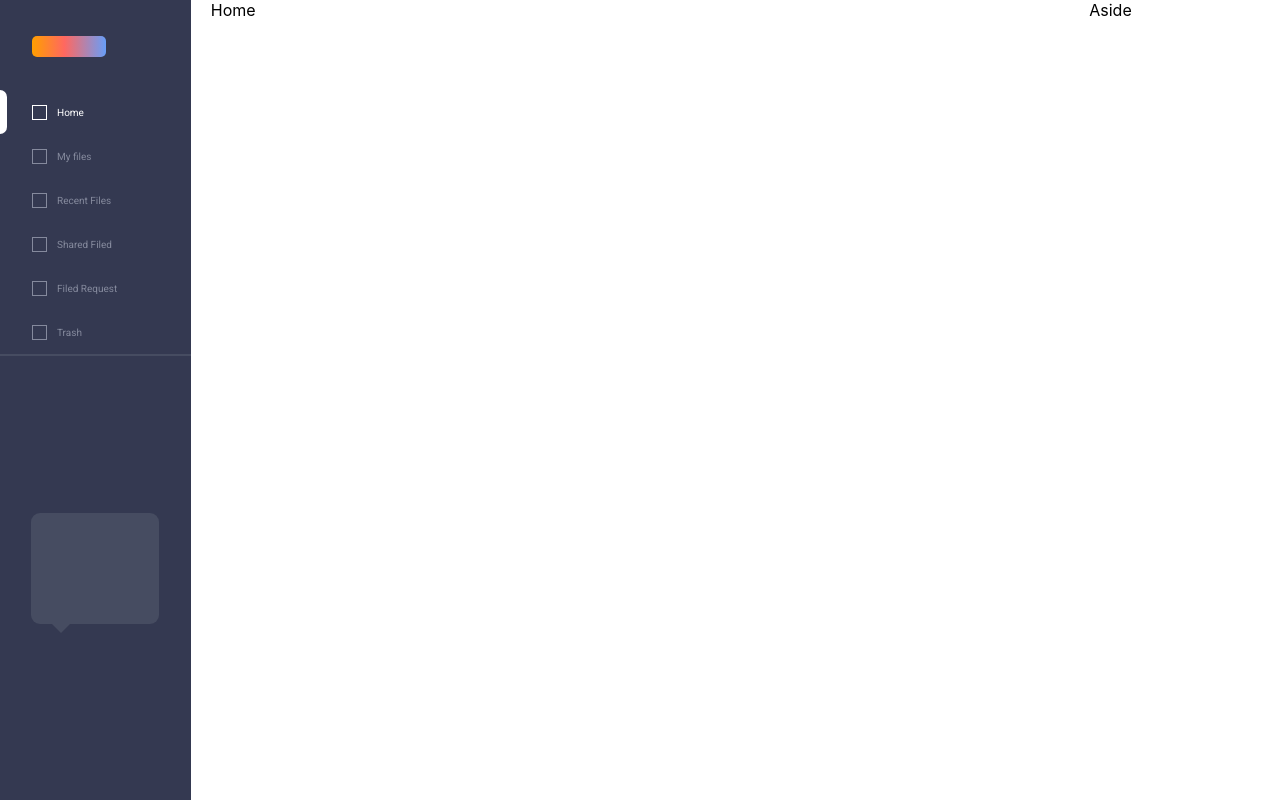
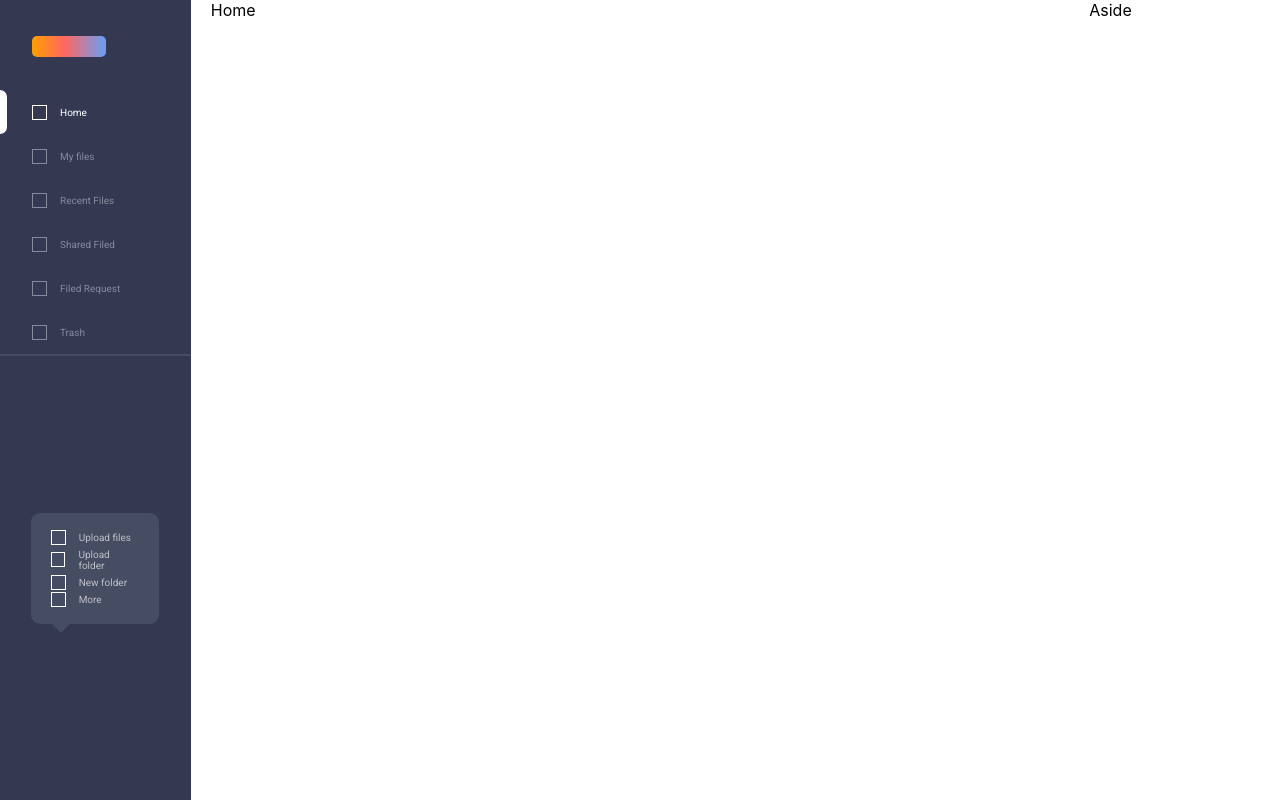
Before and after one commit to gerardotamo/Nerdery-Layout-Challenge, a React (Create React App) app: page / in a window 1280 px wide. Built offline with nearby package versions, Linux system fonts and the light colour scheme.

Commit message:
syle: syle second options in dialog

```diff
--- a/src/components/Text/Text.tsx
+++ b/src/components/Text/Text.tsx
@@ -7,7 +7,7 @@ const Text = styled('p')<{color: string, size: number   }>`
     font-style: normal;
     font-weight: 400;
     font-size: ${props => props.size}px;
-
+    margin: 3px;
 `;
 
 
--- a/src/components/list/List.tsx
+++ b/src/components/list/List.tsx
@@ -9,16 +9,16 @@ interface Props {
 
 
 
-const List = ({ options, position }: Props) => {
+const List = ({ options, position = -1 }: Props) => {
 
     return (
-        <style.List>
+        <style.List flag={position}>
             {
                 options.map((item, index) => {
                     const color = position === index ? BaseColor.whiteColor : BaseColor.inactiveGrayColor
 
                     return (
-                        <style.Item>
+                        <style.Item >
                             {
                                 !position &&
                                 <style.SelectRectangule color={position === index ? BaseColor.whiteColor : 'transparent'} />
--- a/src/components/list/styled.tsx
+++ b/src/components/list/styled.tsx
@@ -1,8 +1,11 @@
 import styled from "styled-components";
 
-export const List = styled.li`
-    margin-top: 33px;
+export const List = styled("li")<{flag: number}>`
     list-style: none;
+    display: flex;
+    flex-direction: column;
+    margin: ${props => props.flag ? "15%" : "0px"};
+    margin-top: ${props => props.flag ? "15%" : "33px"};
 `
 
 export const Item = styled.ul`
--- a/src/components/sidebar/SideBar.tsx
+++ b/src/components/sidebar/SideBar.tsx
@@ -21,8 +21,8 @@ const SideBar = () => {
       </div>
 
       <style.Content style={{justifyContent: 'space-around', alignItems:'center'}}>
-        <style.DialogContent>
-
+        <style.DialogContent >
+          <List options={options2}/>
         </style.DialogContent>
       </style.Content>
     </style.Content>
```
